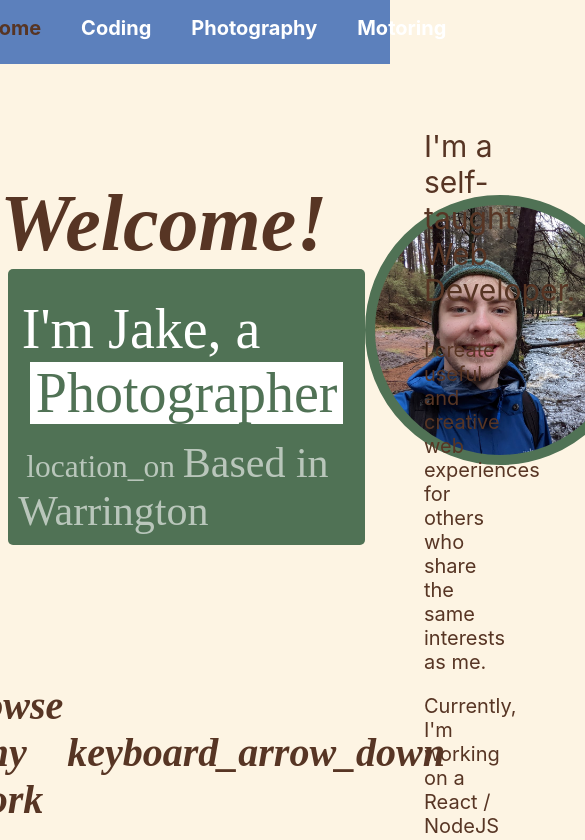
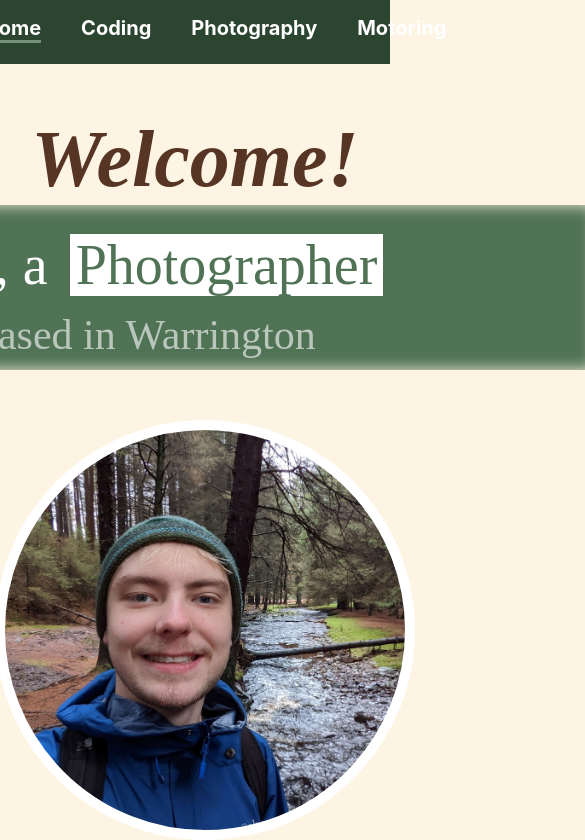
Before and after one commit to siskiuslide/personal-site, a React (Create React App) app: page /home in a window 390 px wide. Shown: the top 840 px of the page, 585 px wide, since content can reach past the window. Built offline with nearby package versions, Linux system fonts and the light colour scheme.

Commit message:
Added media queries for responsiveness

```diff
--- a/src/App.css
+++ b/src/App.css
@@ -1,6 +1,7 @@
 :root {
   --background: #fdf4e3;
-  --beigedarker: #d1b687;
+  --beigedarker: rgba(243, 229, 207, 0.856);
+
   --liftedBackground: rgb(210, 200, 200);
   --amazongreen: #507255;
   --amazongreenhover: #506955;
@@ -9,6 +10,11 @@
   --shadowblue: #8499b1;
   --glaucousblue: #5c80bc;
   background-color: var(--background);
+  /* testing colours*/
+  --beigedarkertest: rgba(252, 234, 207, 0.877);
+  --paleblue: #c6def9bc;
+  --palegreen: #afd2b48e;
+  --darkamazongreen: #2c4530;
 }
 
 @import url("https://fonts.googleapis.com/css2?family=Oswald:wght@500&display=swap");
--- a/src/components/Card.css
+++ b/src/components/Card.css
@@ -9,11 +9,12 @@
   text-decoration: none;
   opacity: 0;
   margin-bottom: 2vh;
+  height: 15em;
 }
 
 .card:hover {
   box-shadow: 0px 0px 10px rgb(220, 213, 213);
-  transform: scale(1.03);
+  transform: scale(1.06);
 }
 
 .card:hover .title {
@@ -24,14 +25,30 @@
 }
 
 .title {
-  font-size: 1.5em;
+  font-size: 2em;
   transition: all 200ms;
-  margin-top: 3em;
+  margin-top: 20%;
 }
 
 .desc {
   transition: all 100ms;
 
   opacity: 0;
-  margin-bottom: 2em;
+  margin-bottom: 1em;
 }
+
+@media only screen and (min-width: 1921px) {
+  .card {
+    min-width: 400px;
+    width: 30em;
+    margin-inline: 3em;
+  }
+}
+
+@media only screen and (max-width: 1450px) {
+  .card {
+    min-width: 10vw;
+    width: 18vw;
+    max-width: 300px;
+  }
+}
--- a/src/components/Navbar/Navbar.css
+++ b/src/components/Navbar/Navbar.css
@@ -4,7 +4,7 @@
   justify-content: center;
   margin-block: 0;
   height: 4em;
-  background-color: var(--glaucousblue);
+  background-color: var(--darkamazongreen);
 }
 .navbar > li {
   margin: 1em;
@@ -26,11 +26,12 @@
 .header > li:active {
   color: black;
   transform: translateY(0.3em);
-  border-bottom: 3px solid var(--glaucousblue);
+  border-bottom: 3px solid var(--palegreen);
 }
 
 li > a.activePage {
 }
 .activePage {
-  color: var(--bistrebrown) !important;
+  border-bottom: 3px solid var(--palegreen);
+  color: white !important;
 }
--- a/src/home/home.css
+++ b/src/home/home.css
@@ -18,7 +18,7 @@
 }
 
 .center {
-  width: 15vw;
+  width: 25em;
 }
 
 .welcome {
@@ -27,7 +27,7 @@
   font-style: italic;
   font-family: "Signika Negative";
   display: flex;
-  margin-top: 1em;
+  margin-top: 2em;
   color: var(--bistrebrown);
 }
 
@@ -41,8 +41,9 @@
   color: white;
   font-family: "Oswald";
   margin-left: 2vw;
-  width: auto;
+  width: 675px;
   border-radius: 5px;
+  box-shadow: inset var(--background) 0px 0px 15px;
 }
 
 .name {
@@ -73,37 +74,37 @@
   display: flex;
   justify-content: center;
   align-items: center;
-  width: 250px;
-  height: 250px;
+  width: 300px;
+  height: 300px;
   background-size: contain;
   margin-inline: auto;
   border-radius: 50%;
-  border: 10px solid var(--amazongreen);
+  border: 10px solid white;
   background-image: url("../images/snakewoodlandselfie.jpg");
 }
 
 .introduction {
   margin-block: auto;
-  margin-right: 1em;
+  background: var(--palegreen);
+  border-radius: 10px;
+  box-shadow: inset var(--background) 0px 0px 15px;
 }
 
 .introText {
   font-size: 1.25em;
   margin-top: 1vh;
-  width: 80%;
+  width: 90%;
   color: var(--bistrebrown);
+  margin-left: 1vw;
 }
 
-.introText::after {
-  content: "";
-  display: inline;
-  position: relative;
-  width: 250px;
-  height: 270px;
-  background: var(--amazongreen);
-}
 .contactSection {
   margin-top: 1em;
+  margin-left: 1vw;
+  color: var(--bistrebrown);
+  font-size: 1.1em;
+  font-weight: 600;
+  letter-spacing: 0.5px;
   justify-self: flex-end;
 }
 .contact {
@@ -122,7 +123,7 @@
   font-family: "Signika negative";
   font-style: italic;
   margin-top: 3em;
-  width: 20vw;
+  width: 20em;
   margin-inline: auto;
   display: flex;
   justify-content: center;
@@ -135,9 +136,17 @@
   animation-delay: 4s;
   animation-iteration-count: infinite;
 }
+
+.browse:hover > span {
+  animation-name: rotate;
+  animation-duration: 500ms;
+  animation-iteration-count: 1;
+  animation-fill-mode: forwards;
+}
+
 .cardFlex {
   margin-inline: 5em;
-  margin-top: 4em;
+  margin-top: -4em;
 
   display: flex;
   flex-direction: row;
@@ -146,9 +155,81 @@
   font-family: "Signika Negative";
 }
 
-@media screen and (max-width: 1920) {
+@media only screen and (min-width: 1921px) {
+  .welcomeFlex {
+    display: flex;
+    flex-direction: row;
+    justify-content: center;
+    align-items: center;
+    margin-top: 4vh;
+    margin-inline: 6em;
+  }
+  .introduction {
+    max-width: 40em;
+  }
+
+  .cardFlex {
+    margin-inline: 30em;
+    justify-content: center;
+  }
 }
 
+@media only screen and (min-width: 1451px) {
+}
+
+@media only screen and (max-width: 1450px) {
+  .welcomeFlex {
+    display: flex;
+    flex-direction: column;
+    margin-top: 50px;
+    /* height: ; */
+  }
+  .welcome {
+    margin-top: 0;
+  }
+
+  .side {
+    height: auto;
+    width: 100%;
+    margin-block: none;
+  }
+  .side-1 {
+    display: flex;
+    flex-direction: column;
+    align-items: center;
+    margin-bottom: 0;
+  }
+  .about {
+    width: 800px;
+    margin-inline: 0;
+  }
+  .center {
+    margin-block: 50px;
+  }
+  .centerImage {
+    width: 400px;
+    height: 400px;
+  }
+
+  .side-2 {
+    display: flex;
+    justify-content: center;
+    align-items: center;
+  }
+  .introduction {
+    width: 800px;
+    margin-block: 0;
+  }
+
+  .browse {
+    width: 80%;
+    height: 100px;
+    padding-top: 100px;
+  }
+  .cardFlex {
+    margin-inline: 20px;
+  }
+}
 @keyframes browse {
   0% {
     margin-top: 3em;
@@ -160,3 +241,9 @@
     margin-top: 3em;
   }
 }
+
+@keyframes rotate {
+  100% {
+    transform: rotate(180deg);
+  }
+}
--- a/src/home/home.jsx
+++ b/src/home/home.jsx
@@ -30,12 +30,12 @@ const Home = function () {
     if (arrowIcon === "keyboard_arrow_down") {
       setArrowIcon("keyboard_arrow_up");
       setShowCards(true);
-      setBrowseClickedStyle({ marginTop: "1.5em", fontSize: "2em", animationDuration: "2s" });
+      setBrowseClickedStyle({ transform: "translateY(-4em)", fontSize: "2em", animationIterationCount: "0" });
       return;
     } else {
       setArrowIcon("keyboard_arrow_down");
       setShowCards(false);
-      setBrowseClickedStyle({ marginTop: "3em", fontSize: "2.5em", animationDuration: "0s" });
+      setBrowseClickedStyle({ marginTop: "3em", fontSize: "2.5em", animationIterationCount: "infinite" });
     }
   };
   return (
@@ -62,7 +62,10 @@ const Home = function () {
           <div className="introduction">
             <div className="introText">
               <p style={{ fontSize: "1.5em" }}>I'm a self-taught Web Developer.</p>
-              <p>I create useful and creative web experiences for others who share the same interests as me.</p>
+              <p>
+                I create <b>useful</b> and <b>creative</b> web experiences for others who share the same interests as
+                me.
+              </p>
               <p>
                 Currently, I'm working on a React / NodeJS application designed to make project car ownership more
                 streamlined. Here is the github{" "}
@@ -96,12 +99,12 @@ const Home = function () {
       </div>
       {showCards === true ? (
         <div className="cardFlex">
-          <Card title="Coding" desc="View my projects" dest="/coding" background="shadowblue" delay={200}></Card>
+          <Card title="Coding" desc="View my projects" dest="/coding" background="glaucousblue" delay={200}></Card>
           <Card
             title="Photography"
             desc="Browse galleries"
             dest="/Photography"
-            background="middlegreen"
+            background="shadowblue"
             delay={400}
           ></Card>
           <Card
```
